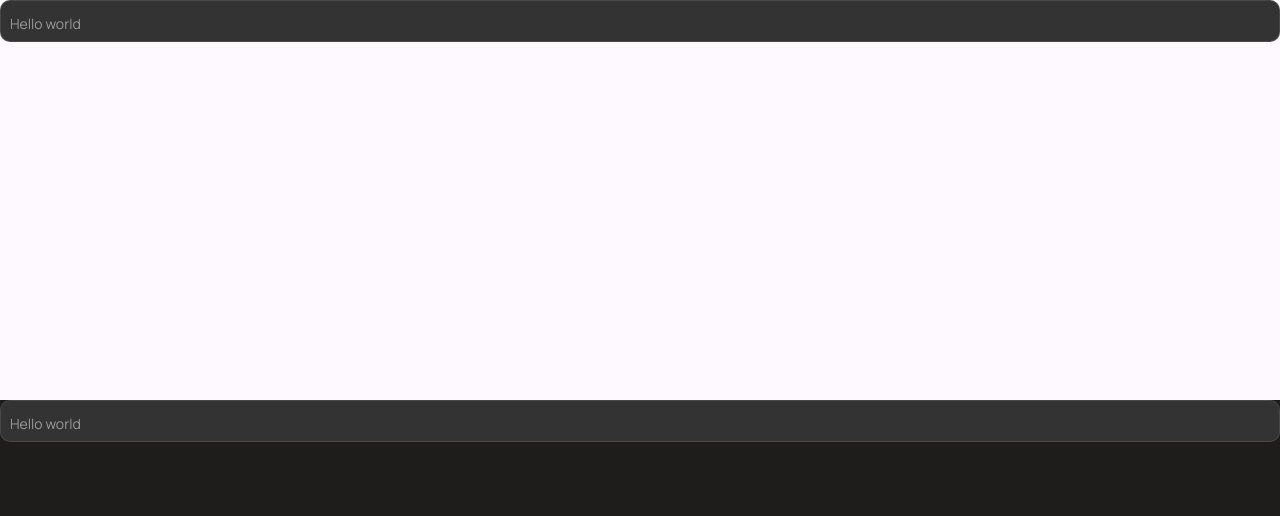
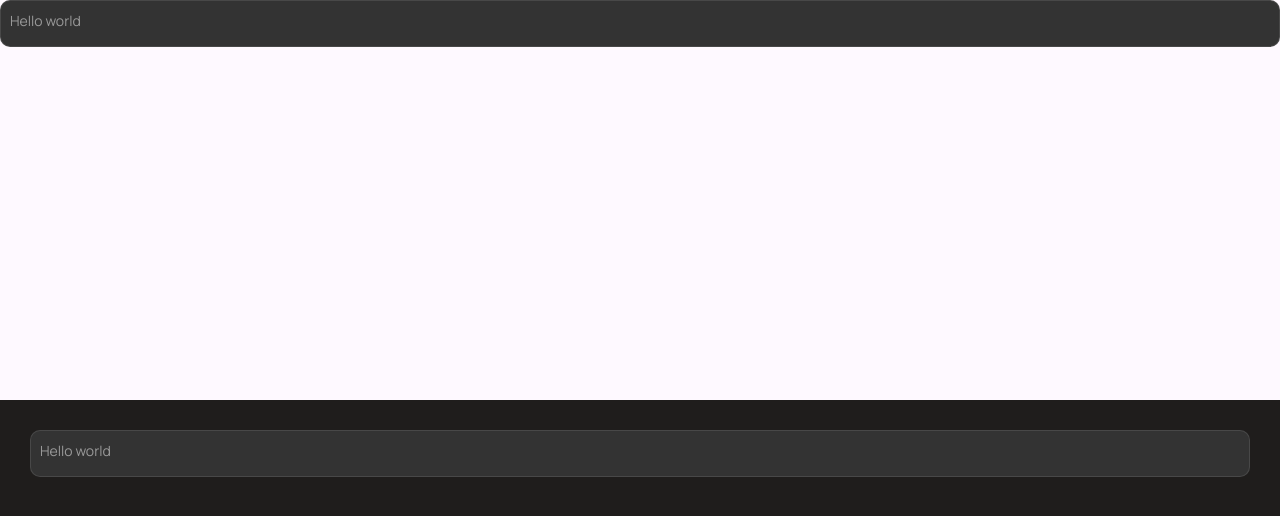
Before and after one commit to AmandaVP23/fleet-flux-web, a React (Vite) app: page /about in a window 1280 px wide. Shown: the top 516 px of the page. Built offline with nearby package versions, Linux system fonts and the light colour scheme.

Commit message:
Base text input css + animation

```diff
--- a/src/assets/styles/base/_base.scss
+++ b/src/assets/styles/base/_base.scss
@@ -24,6 +24,7 @@ body {
 
     .dark {
         background-color: #1f1d1c;
+        padding: 3rem;
     }
 
     .light {
--- a/src/assets/styles/components/_form-input.scss
+++ b/src/assets/styles/components/_form-input.scss
@@ -1,24 +1,24 @@
 .form-input {
     width: 100%;
-    position: relative;
 
-    label {
-        // position: relative;
+    &__input {
+        position: relative;
 
         input {
             background-color: #333;
             color: #fff;
             width: 100%;
-            padding: 20px 05px 05px 10px;
+            padding: 1.8rem 0.8rem 0.6rem 1rem;
             outline: 0;
             border: 1px solid rgba(105, 105, 105, 0.397);
             border-radius: 10px;
+            font-size: 1.4rem;
         }
 
         input + span {
             color: rgba(255, 255, 255, 0.5);
             position: absolute;
-            left: 10px;
+            left: 1rem;
             top: 0px;
             font-size: 1.4rem;
             cursor: text;
@@ -26,15 +26,15 @@
         }
 
         input:placeholder-shown + span {
-            top: 12.5px;
+            top: 1rem;
             font-size: 1.4rem;
         }
 
         input:focus + span,
         input:not(:placeholder-shown) + span {
             color: #00bfff;
-            top: 0px;
-            font-size: 1rem;
+            top: 0.2rem;
+            font-size: 1.2rem;
             font-weight: 600;
         }
     }
--- a/src/components/ui/TextInput.tsx
+++ b/src/components/ui/TextInput.tsx
@@ -16,14 +16,14 @@ function TextInput(props: OwnProps) {
 
     return (
         <div className="form-input">
-            <label>
+            <div className="form-input__input">
                 <input
                     value={value}
                     placeholder=""
                     onChange={(e) => setValue(e.currentTarget.value)}
                 />
                 <span>{label}</span>
-            </label>
+            </div>
         </div>
     );
 }
--- a/src/screens/UITester.tsx
+++ b/src/screens/UITester.tsx
@@ -1,7 +1,3 @@
-import { useState } from 'react';
-
-import IconClose from '../assets/icons/icon-close.svg';
-import Button from '../components/ui/Button';
 import TextInput from '../components/ui/TextInput';
 
 function UITester() {
```
